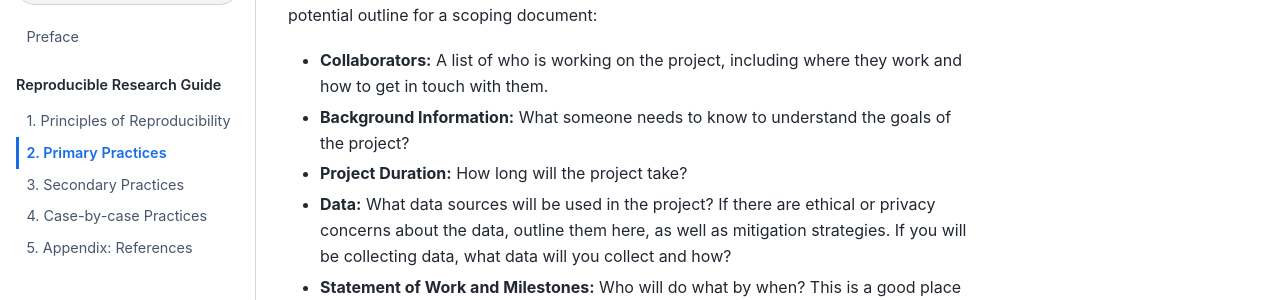
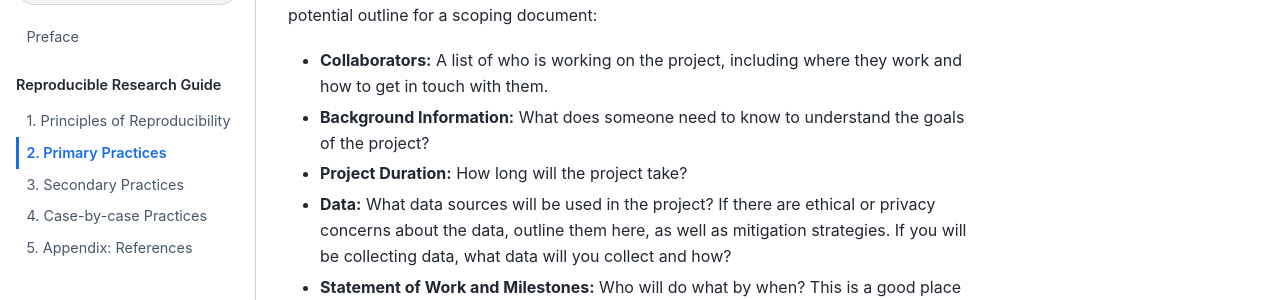
Before and after one commit to ryterdal/guide_reproducible_research, a Jupyter Book: the page built from chapters/02_primary_practices.md, in a window 1280 px wide and 900 px high, scrolled down 1342 px. Shown: the part 153-453 px from the top of the window. Built offline with Jupyter Book 1.0.4 settings and Sphinx 7.4.7 and the Sphinx Book theme 1.1.4, drawn with Linux system fonts in a browser that asks for light colours.

Commit message:
Update chapters/02_primary_practices.md
Co-authored-by: PLNReynolds <plreynolds@ucdavis.edu>

```diff
--- a/chapters/02_primary_practices.md
+++ b/chapters/02_primary_practices.md
@@ -74,7 +74,7 @@ anywhere, consider the following as a potential outline for a scoping document:
 
 - **Collaborators:** A list of who is working on the project, including where
   they work and how to get in touch with them.
-- **Background Information:** What someone needs to know to understand the goals
+- **Background Information:** What does someone need to know to understand the goals
   of the project?
 - **Project Duration:** How long will the project take?
 - **Data:** What data sources will be used in the project? If there are ethical
```
